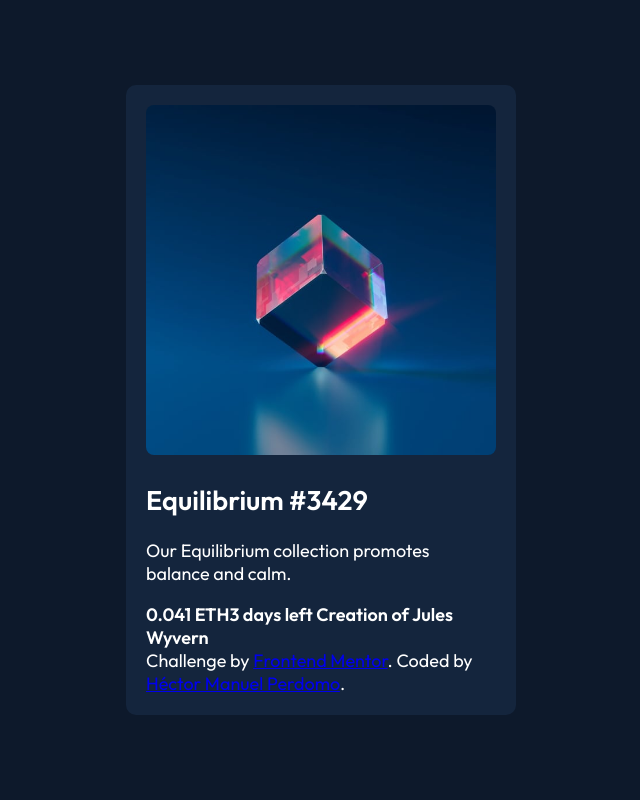
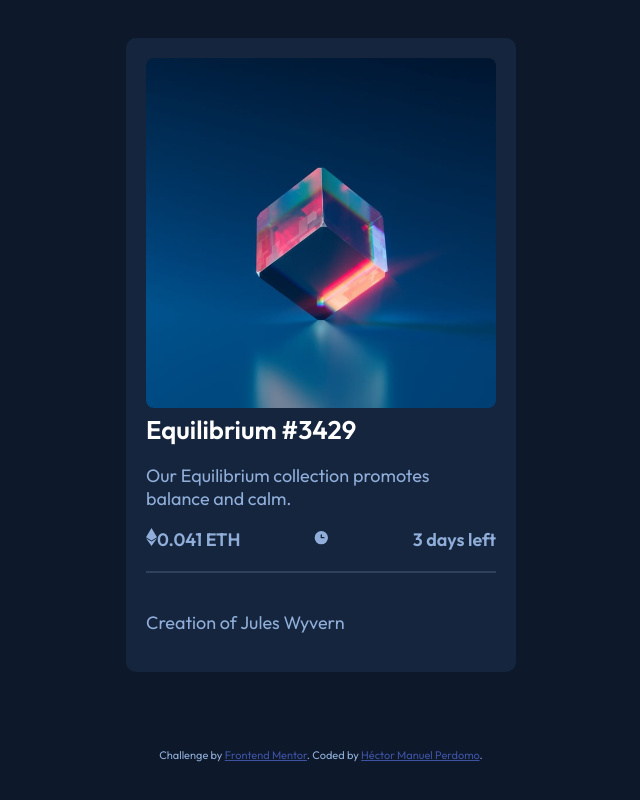
Before and after one commit to SisifoDev/nft-card-component, a React (Create React App) app: page / in a window 1280 px wide. Shown: the whole page, without its empty margins (319-959 px from the left). Built offline with nearby package versions, Linux system fonts and the light colour scheme.

Commit message:
Clock & etherum components

```diff
--- a/src/App.css
+++ b/src/App.css
@@ -1,3 +1,18 @@
+h2 {
+  color: #fff;
+  font-size: 1.6rem;
+  font-weight: 600;
+  margin: 0;
+  padding: 0;
+}
+
+p {
+  font-weight: 400;
+  margin: 20;
+  padding: 0;
+  color: var(--white);
+}
+
 .App {
   display: grid;
   place-items: center;
@@ -18,3 +33,26 @@
   object-fit: cover;
   border-radius: 8px;
 }
+
+.card-content {
+  padding-bottom: 20px;
+}
+
+.card-content div {
+  display: flex;
+  justify-content: space-between;
+  align-items: center;
+}
+
+.card-footer {
+  border-top: 2px solid var(--line);
+  padding-top: 20px;
+}
+
+.attribution {
+  font-size: 11px;
+  text-align: center;
+}
+.attribution a {
+  color: hsl(228, 45%, 44%);
+}
--- a/src/App.js
+++ b/src/App.js
@@ -1,4 +1,6 @@
 import "./App.css";
+import Clock from "./components/icons/clock";
+import Ethereum from "./components/icons/ethereum";
 
 function App() {
   return (
@@ -10,10 +12,21 @@ function App() {
         <div className="card-content">
           <h2>Equilibrium #3429</h2>
           <p>Our Equilibrium collection promotes balance and calm.</p>
-          <strong>0.041 ETH</strong>
-          <strong>3 days left Creation of Jules Wyvern</strong>
+          <div>
+            <strong>
+              <Ethereum fill="currentColor" />
+              0.041 ETH
+            </strong>
+            <strong>
+              <Clock fill="currentColor" width="100" />3 days left
+            </strong>
           </div>
+        </div>
+
         <div className="card-footer">
+          <p>Creation of Jules Wyvern</p>
+        </div>
+      </div>
       <div className="attribution">
         Challenge by{" "}
         <a
@@ -25,8 +38,6 @@ function App() {
         </a>
         . Coded by <a href="#">Héctor Manuel Perdomo</a>.
       </div>
-        </div>
-      </div>
     </main>
   );
 }
--- /dev/null
+++ b/src/components/icons/clock.js
@@ -0,0 +1,12 @@
+import * as React from "react";
+
+export default function Clock(props) {
+  return (
+    <svg width={17} height={17} {...props}>
+      <path
+        d="M8.305 2.007a6.667 6.667 0 1 0 0 13.334 6.667 6.667 0 0 0 0-13.334Zm2.667 7.334H8.305a.667.667 0 0 1-.667-.667V6.007a.667.667 0 0 1 1.334 0v2h2a.667.667 0 0 1 0 1.334Z"
+        fill={props.fill}
+      />
+    </svg>
+  );
+}
--- /dev/null
+++ b/src/components/icons/ethereum.js
@@ -0,0 +1,12 @@
+import * as React from "react";
+
+export default function Ethereum(props) {
+  return (
+    <svg width={11} height={18} xmlns="http://www.w3.org/2000/svg" {...props}>
+      <path
+        d="M11 10.216 5.5 18 0 10.216l5.5 3.263 5.5-3.262ZM5.5 0l5.496 9.169L5.5 12.43 0 9.17 5.5 0Z"
+        fill={props.fill}
+      />
+    </svg>
+  );
+}
--- a/src/index.css
+++ b/src/index.css
@@ -1,5 +1,5 @@
 :root {
-  --white: #ffffff;
+  --white: #90aed9;
   /* Primary */
   --softBlue: hsl(215, 51%, 70%);
   --cyan: hsl(178, 100%, 50%);
```
Lines whose indentation alone changed are shown as unchanged.
